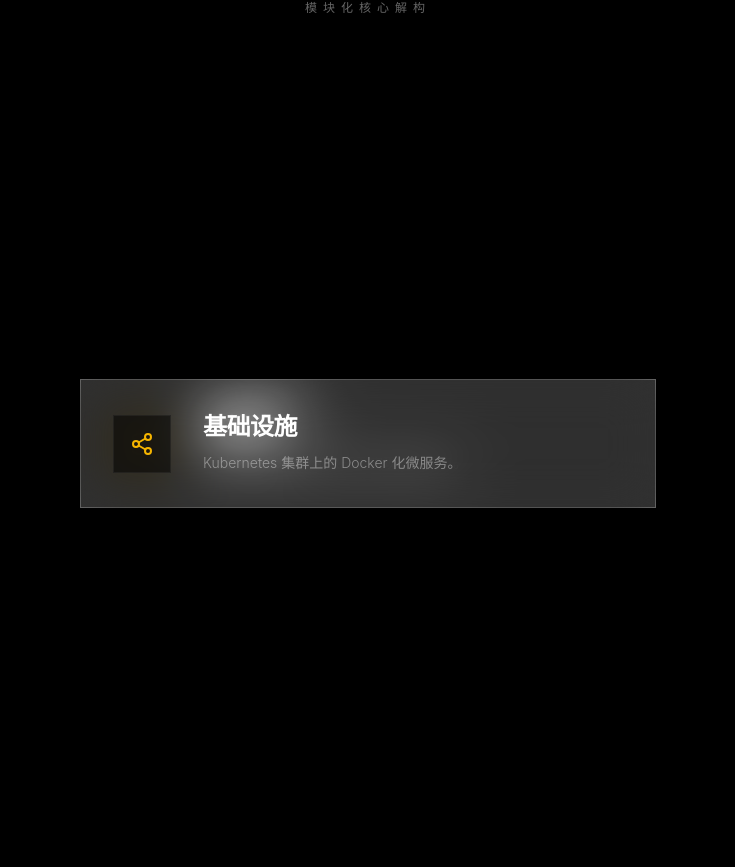
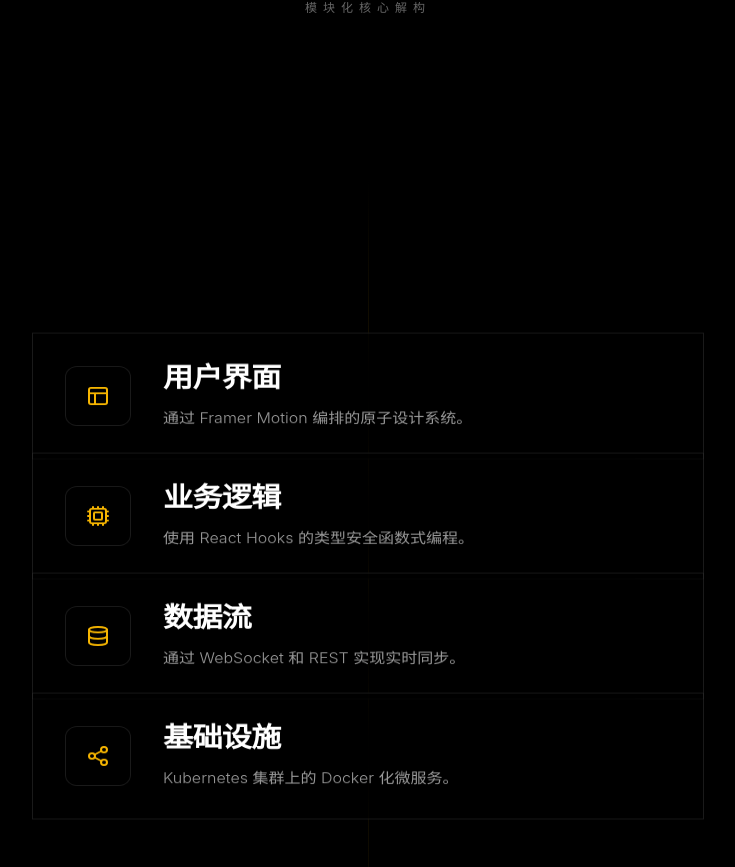
Before and after one commit to TF49/personal-blog, a React (Vite) app: page / in a window 1280 px wide. Shown: the part 9815-10682 px from the top of the page, without its empty margins (272-1007 px from the left). Built offline with nearby package versions, Linux system fonts and the light colour scheme.

Commit message:
个人博客网站

```diff
--- a/src/components/home/ExplodedTechView.tsx
+++ b/src/components/home/ExplodedTechView.tsx
@@ -3,41 +3,51 @@ import { Layout, Cpu, Database, Share2 } from 'lucide-react'
 
 export default function ExplodedTechView() {
   const parts = [
-    { id: 'ui', title: '用户界面', offset: -150, icon: <Layout />, desc: '通过 Framer Motion 编排的原子设计系统。' },
-    { id: 'logic', title: '业务逻辑', offset: -50, icon: <Cpu />, desc: '使用 React Hooks 的类型安全函数式编程。' },
-    { id: 'data', title: '数据流', offset: 50, icon: <Database />, desc: '通过 WebSocket 和 REST 实现实时同步。' },
-    { id: 'infra', title: '基础设施', offset: 150, icon: <Share2 />, desc: 'Kubernetes 集群上的 Docker 化微服务。' }
+    { id: 'ui', title: '用户界面', offset: -120, y: -180, icon: <Layout />, desc: '通过 Framer Motion 编排的原子设计系统。' },
+    { id: 'logic', title: '业务逻辑', offset: -40, y: -60, icon: <Cpu />, desc: '使用 React Hooks 的类型安全函数式编程。' },
+    { id: 'data', title: '数据流', offset: 40, y: 60, icon: <Database />, desc: '通过 WebSocket 和 REST 实现实时同步。' },
+    { id: 'infra', title: '基础设施', offset: 120, y: 180, icon: <Share2 />, desc: 'Kubernetes 集群上的 Docker 化微服务。' }
   ]
 
   return (
-    <section className="section-padding bg-[var(--color-black)] text-white overflow-hidden perspective-1000">
+    <section className="py-32 bg-[var(--color-black)] text-white overflow-hidden perspective-2000">
       <div className="container-wide px-6 lg:px-12 relative z-10">
-        <div className="mb-32 text-center">
+        <div className="mb-40 text-center">
           <h2 className="font-display text-4xl sm:text-7xl mb-8">
             爆炸式 <span className="text-[var(--color-primary)]">架构</span>
           </h2>
           <p className="text-white/40 text-xs uppercase tracking-[0.5em]">模块化核心解构</p>
         </div>
 
-        <div className="relative h-[600px] flex items-center justify-center">
+        <div className="relative h-[800px] flex items-center justify-center pointer-events-none">
           {parts.map((part, idx) => (
             <motion.div
               key={part.id}
-              initial={{ opacity: 0, z: part.offset }}
-              whileInView={{ opacity: 1, z: 0 }}
-              viewport={{ once: true }}
-              transition={{ delay: idx * 0.2, duration: 1 }}
-              className="absolute w-full max-w-xl group preserve-3d cursor-pointer"
-              style={{ transform: `translateZ(${part.offset}px)` }}
+              initial={{ opacity: 0, z: part.offset * 2, y: part.y * 1.5, rotateX: 45 }}
+              whileInView={{
+                opacity: 1,
+                z: part.offset,
+                y: part.y,
+                rotateX: 25,
+                transition: { delay: idx * 0.1, duration: 1, ease: [0.16, 1, 0.3, 1] }
+              }}
+              whileHover={{
+                z: part.offset + 50,
+                scale: 1.05,
+                rotateX: 0,
+                transition: { duration: 0.4 }
+              }}
+              viewport={{ once: true, margin: "-100px" }}
+              className="absolute w-full max-w-2xl group preserve-3d cursor-pointer pointer-events-auto"
             >
-              <div className="bg-white/5 border border-white/10 p-8 backdrop-blur-xl hover:bg-[var(--color-primary)]/10 hover:border-[var(--color-primary)]/50 transition-all duration-500">
+              <div className="bg-black/40 border border-white/10 p-8 backdrop-blur-2xl hover:bg-[var(--color-primary)]/10 hover:border-[var(--color-primary)]/50 transition-all duration-500 shadow-2xl">
                 <div className="flex items-center gap-8">
-                  <div className="text-[var(--color-primary)] p-4 bg-black/50 border border-white/5">
+                  <div className="text-[var(--color-primary)] p-5 bg-black/60 border border-white/10 rounded-xl">
                     {part.icon}
                   </div>
                   <div>
-                    <h3 className="font-display text-2xl mb-2">{part.title}</h3>
-                    <p className="text-white/40 text-sm font-light leading-relaxed group-hover:text-white/80 transition-colors">
+                    <h3 className="font-display text-3xl mb-3">{part.title}</h3>
+                    <p className="text-white/60 text-base font-light leading-relaxed group-hover:text-white transition-colors">
                       {part.desc}
                     </p>
                   </div>
@@ -45,6 +55,11 @@ export default function ExplodedTechView() {
               </div>
             </motion.div>
           ))}
+
+          {/* 装饰线条，增强立体感 */}
+          <div className="absolute inset-0 flex items-center justify-center -z-10 opacity-20">
+            <div className="w-[1px] h-full bg-gradient-to-b from-transparent via-[var(--color-primary)] to-transparent" />
+          </div>
         </div>
       </div>
     </section>
```
